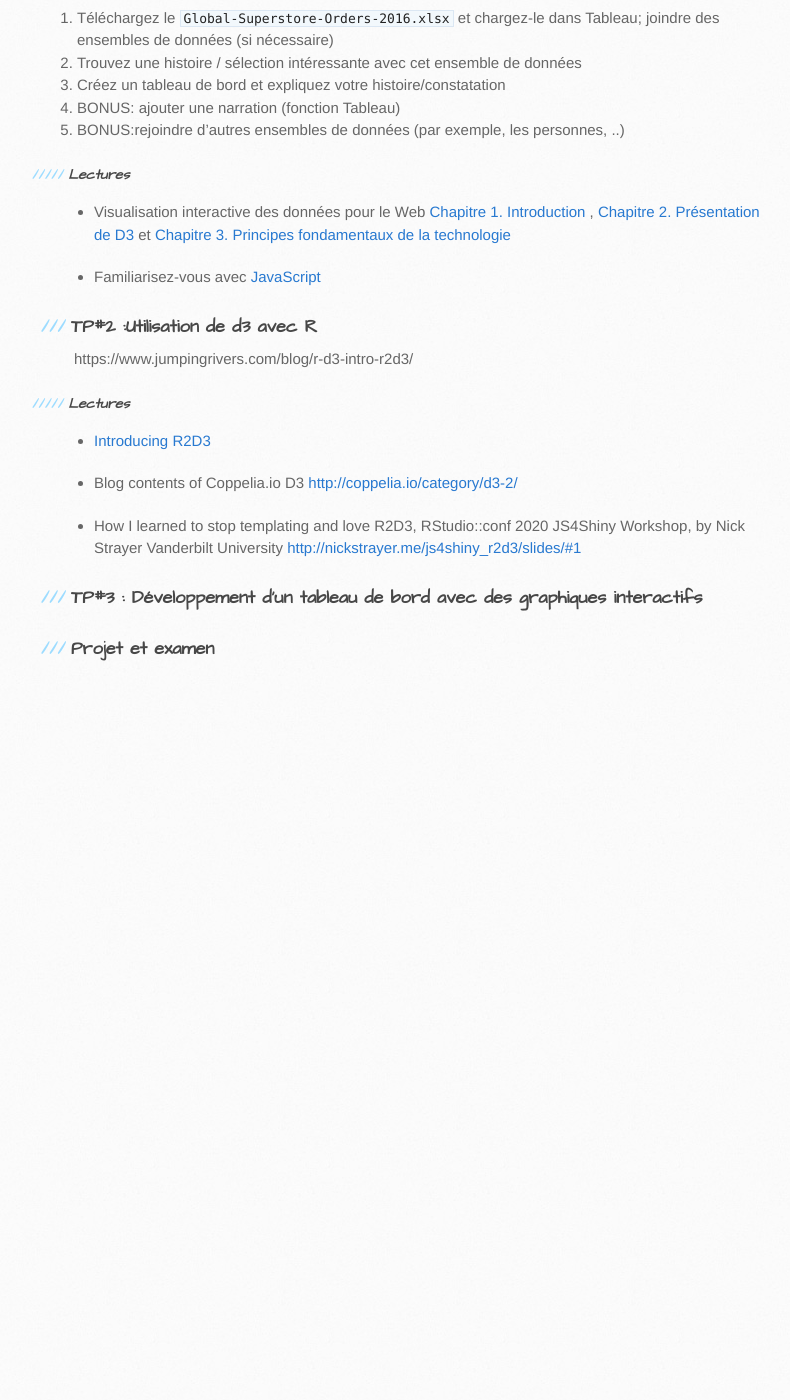
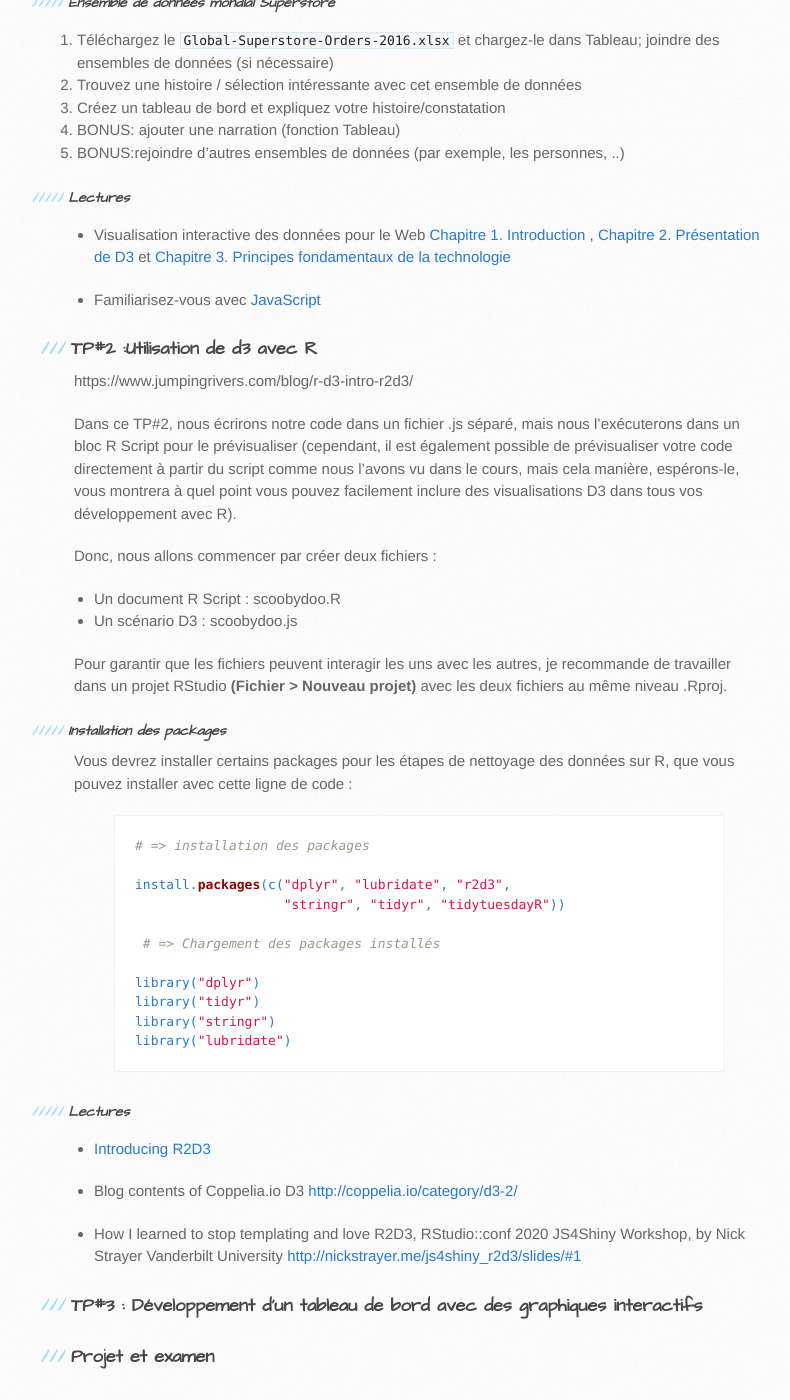
Before and after one commit to armelsoubeiga/Cours, a Jekyll site: the page built from dataviz/_posts/2021-12-11-Visualisation-des-données.md, in a window 1280 px wide and 1400 px high, scrolled down 1584 px. Shown: the whole window, without its empty margins (96-886 px from the left). Built offline with Jekyll 4.4.1, drawn with Linux system fonts in a browser that asks for light colours; before the commit the page ends 2276 px from its top, so only the background shows below that; some of the changed text lies outside the part shown.

Commit message:
Update 2021-12-11-Visualisation-des-données.md

```diff
--- a/dataviz/_posts/2021-12-11-Visualisation-des-données.md
+++ b/dataviz/_posts/2021-12-11-Visualisation-des-données.md
@@ -60,6 +60,31 @@ Supplément
 
 https://www.jumpingrivers.com/blog/r-d3-intro-r2d3/
 
+Dans ce TP#2, nous écrirons notre code dans un fichier .js séparé, mais nous l'exécuterons dans un bloc R Script pour le prévisualiser (cependant, il est également possible de prévisualiser votre code directement à partir du script comme nous l'avons vu dans le cours, mais cela manière, espérons-le, vous montrera à quel point vous pouvez facilement inclure des visualisations D3 dans tous vos développement avec R).
+
+Donc, nous allons commencer par créer deux fichiers :
+
+* Un document R Script : scoobydoo.R
+* Un scénario D3 : scoobydoo.js
+
+Pour garantir que les fichiers peuvent interagir les uns avec les autres, je recommande de travailler dans un projet RStudio __(Fichier > Nouveau projet)__ avec les deux fichiers au même niveau .Rproj.
+
+##### *Installation des packages*
+
+Vous devrez installer certains packages pour les étapes de nettoyage des données sur R, que vous pouvez installer avec cette ligne de code :
+
+{% highlight ruby %}
+# => installation des packages
+install.packages(c("dplyr", "lubridate", "r2d3",
+                   "stringr", "tidyr", "tidytuesdayR"))
+
+ # => Chargement des packages installés
+library("dplyr")
+library("tidyr")
+library("stringr")
+library("lubridate")
+{% endhighlight %}
+
 ##### *Lectures*
 
 * [Introducing R2D3](Introducing R2D3)
```
